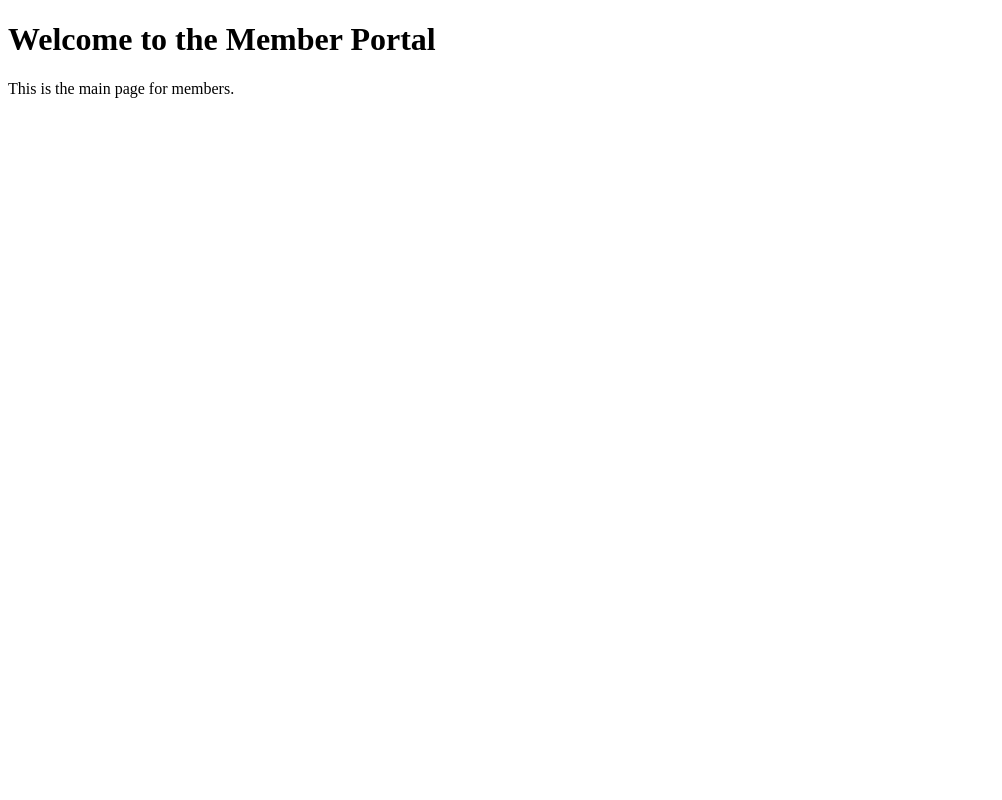
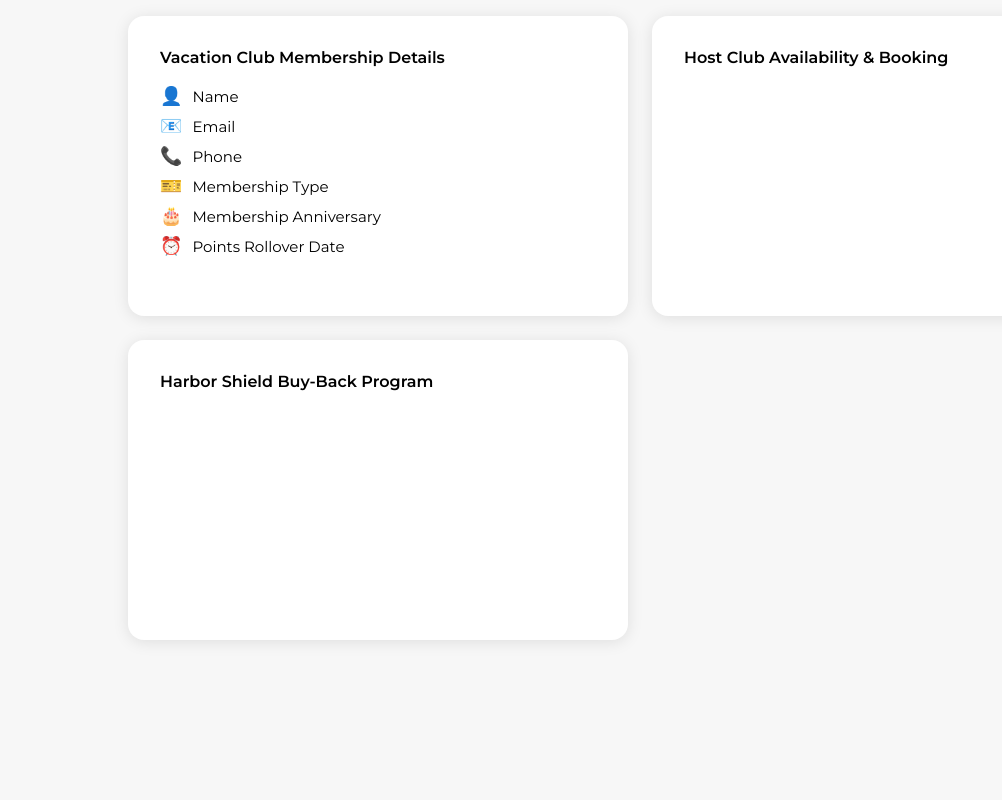
Before and after one commit to Loganbn2/cvd, a Flask app: page / in a window 1280 px wide. Shown: the whole page, without its empty margins (0-1002 px from the left). Run offline with Flask 3, Linux system fonts and the light colour scheme; some libraries are stand-ins or nearby versions.

Commit message:
added html

```diff
--- a/templates/member_portal.html
+++ b/templates/member_portal.html
@@ -3,10 +3,118 @@
 <head>
     <meta charset="UTF-8">
     <meta name="viewport" content="width=device-width, initial-scale=1.0">
-    <title>Member Portal</title>
+    <title>My Local HTML Page</title>
+    <style>
+        @import url('https://fonts.googleapis.com/css2?family=Montserrat:wght@400;600&display=swap');
+        body {
+            background: #f7f7f7;
+            margin: 0;
+            min-height: 100vh;
+            display: flex;
+            align-items: flex-start;
+            justify-content: center;
+            font-family: 'Montserrat', Arial, sans-serif;
+            overflow-y: auto;
+        }
+        .card-container {
+            display: grid;
+            grid-template-columns: repeat(2, 1fr);
+            grid-template-rows: repeat(3, 1fr);
+            gap: 24px;
+            width: 98vw;
+            max-width: 1800px;
+            padding: 16px 0;
+            padding-left: 10%;
+            padding-right: 10%;
+            height: 96vh;
+            max-height: none;
+            justify-items: stretch;
+            align-items: stretch;
+        }
+        .card {
+            background: #fff;
+            border-radius: 16px;
+            box-shadow: 0 2px 16px rgba(0,0,0,0.10);
+            width: 100%;
+            min-width: 0;
+            min-height: 0;
+            max-width: none;
+            height: 100%;
+            min-height: 300px;
+            max-height: none;
+            display: flex;
+            align-items: flex-start;
+            justify-content: flex-start;
+            font-size: 16px;
+            font-family: 'Montserrat', Arial, sans-serif;
+            padding: 32px;
+            box-sizing: border-box;
+            font-weight: 600;
+        }
+    </style>
 </head>
 <body>
-    <h1>Welcome to the Member Portal</h1>
-    <p>This is the main page for members.</p>
+    <div class="card-container">
+        <div class="card">
+            <div style="width: 100%;">
+                <div style="font-weight: 600; font-size: 16px; margin-bottom: 18px;">Vacation Club Membership Details</div>
+                <div style="display: flex; flex-direction: column; gap: 8px; font-weight: 400; font-size: 15px;">
+                    <div style="display: flex; align-items: center; justify-content: space-between; width: 100%;">
+                        <span style="display: flex; align-items: center;"><span style="margin-right: 10px; color: #4F8EF7; font-size: 18px;">&#128100;</span>Name</span>
+                        <span id="user-name" style="color: #222; font-weight: 500;"></span>
+                    </div>
+                    <div style="display: flex; align-items: center; justify-content: space-between; width: 100%;">
+                        <span style="display: flex; align-items: center;"><span style="margin-right: 10px; color: #4F8EF7; font-size: 18px;">&#128231;</span>Email</span>
+                        <span id="user-email" style="color: #222; font-weight: 500;"></span>
+                    </div>
+                    <div style="display: flex; align-items: center; justify-content: space-between; width: 100%;">
+                        <span style="display: flex; align-items: center;"><span style="margin-right: 10px; color: #4F8EF7; font-size: 18px;">&#128222;</span>Phone</span>
+                        <span id="user-phone" style="color: #222; font-weight: 500;"></span>
+                    </div>
+                    <div style="display: flex; align-items: center; justify-content: space-between; width: 100%;">
+                        <span style="display: flex; align-items: center;"><span style="margin-right: 10px; color: #4F8EF7; font-size: 18px;">&#127915;</span>Membership Type</span>
+                        <span id="user-type" style="color: #222; font-weight: 500;"></span>
+                    </div>
+                    <div style="display: flex; align-items: center; justify-content: space-between; width: 100%;">
+                        <span style="display: flex; align-items: center;"><span style="margin-right: 10px; color: #4F8EF7; font-size: 18px;">&#127874;</span>Membership Anniversary</span>
+                        <span id="user-anniversary" style="color: #222; font-weight: 500;"></span>
+                    </div>
+                    <div style="display: flex; align-items: center; justify-content: space-between; width: 100%;">
+                        <span style="display: flex; align-items: center;"><span style="margin-right: 10px; color: #4F8EF7; font-size: 18px;">&#9200;</span>Points Rollover Date</span>
+                        <span id="user-rollover" style="color: #222; font-weight: 500;"></span>
+                    </div>
+                </div>
+            </div>
+        </div>
+        <!-- <div class="card">Tokenized Points Marketplace</div> -->
+        <!-- <div class="card">Swap STAY Tokens for Stablecoins</div> -->
+        <div class="card">Host Club Availability & Booking</div>
+        <div class="card">Harbor Shield Buy-Back Program</div>
+        <!-- <div class="card">Global Vacation Booking</div> -->
+    </div>
+    <script src="https://cdn.jsdelivr.net/npm/@supabase/supabase-js@2.39.7/dist/umd/supabase.min.js"></script>
+    <script>
+      // Replace with your Supabase project URL and anon key
+      const SUPABASE_URL = 'https://your-project.supabase.co';
+      const SUPABASE_ANON_KEY = 'your-anon-key';
+      const supabase = window.supabase.createClient(SUPABASE_URL, SUPABASE_ANON_KEY);
+
+      async function loadUserDetails() {
+        // Replace 'web_users' and the filter as needed for your schema
+        const { data, error } = await supabase
+          .from('web_users')
+          .select('*')
+          .limit(1)
+          .single();
+        if (error || !data) return;
+        document.getElementById('user-name').textContent = data.name || '';
+        document.getElementById('user-email').textContent = data.email || '';
+        document.getElementById('user-phone').textContent = data.phone || '';
+        document.getElementById('user-type').textContent = data.membership_type || '';
+        document.getElementById('user-anniversary').textContent = data.membership_anniversary || '';
+        document.getElementById('user-rollover').textContent = data.points_rollover_date || '';
+      }
+      loadUserDetails();
+    </script>
 </body>
 </html>
```
